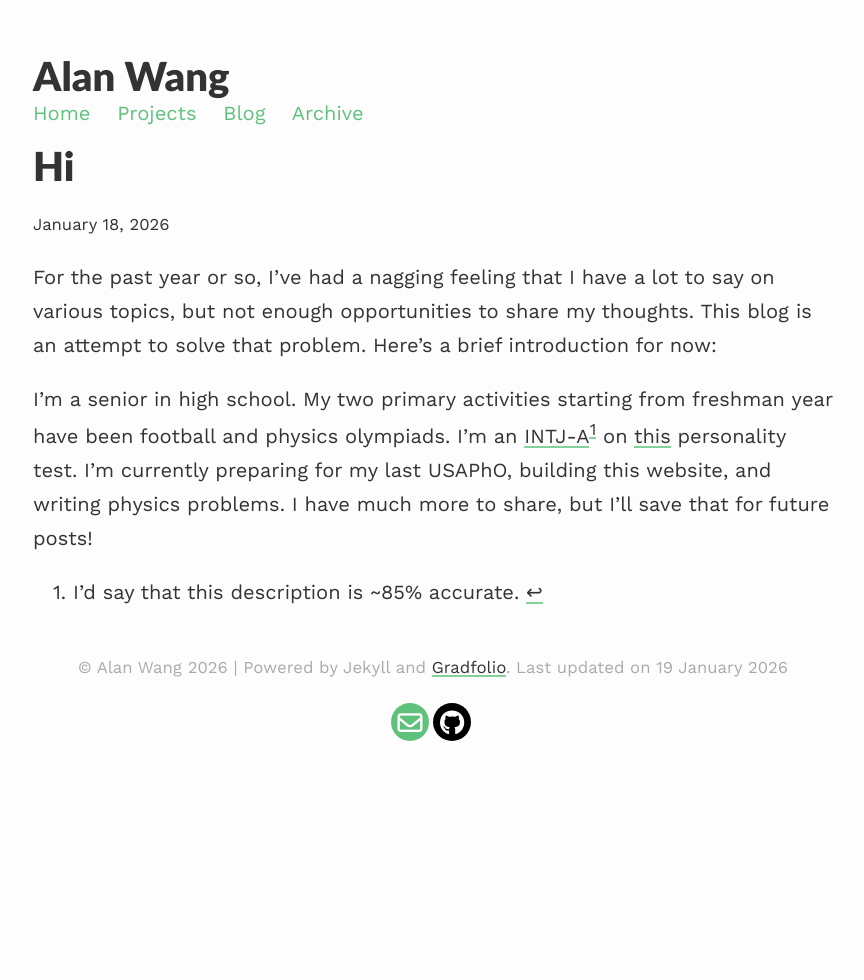
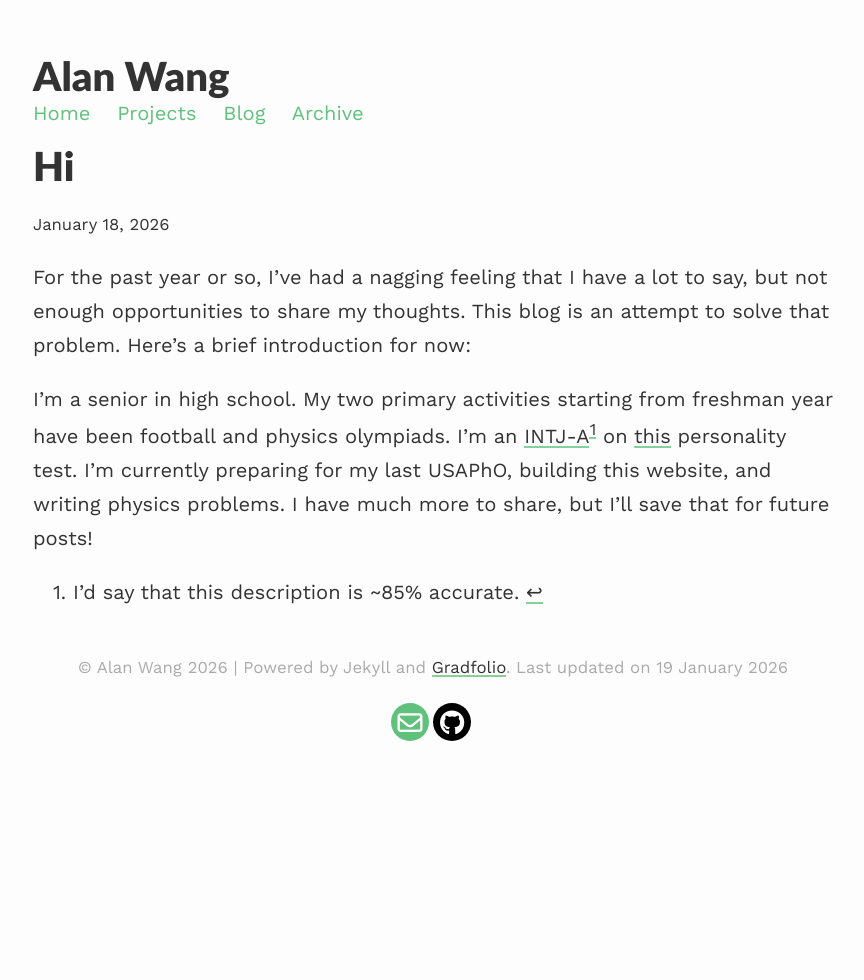
Before and after one commit to awang0826/awang0826.github.io, a Jekyll site: the page built from _posts/2026-01-18-Hi.md, in a window 1280 px wide. Shown: the whole page, without its empty margins (207-1071 px from the left). Built offline with Jekyll 4.4.1, drawn with Linux system fonts in a browser that asks for light colours.

Commit message:
Update 2026-01-18-Hi.md

```diff
--- a/_posts/2026-01-18-Hi.md
+++ b/_posts/2026-01-18-Hi.md
@@ -2,7 +2,7 @@
 layout: post
 title: "Hi"
 ---
-For the past year or so, I’ve had a nagging feeling that I have a lot to say on various topics, but not enough opportunities to share my thoughts. This blog is an attempt to solve that problem. Here’s a brief introduction for now:
+For the past year or so, I’ve had a nagging feeling that I have a lot to say, but not enough opportunities to share my thoughts. This blog is an attempt to solve that problem. Here’s a brief introduction for now:
 
 I’m a senior in high school. My two primary activities starting from freshman year have been football and physics olympiads. I’m an [INTJ-A](https://www.16personalities.com/intj-personality){:target="_blank"}[^1] on [this](https://www.16personalities.com/free-personality-test){:target="_blank"} personality test. I'm currently preparing for my last USAPhO, building this website, and writing physics problems. I have much more to share, but I'll save that for future posts!
 
```
